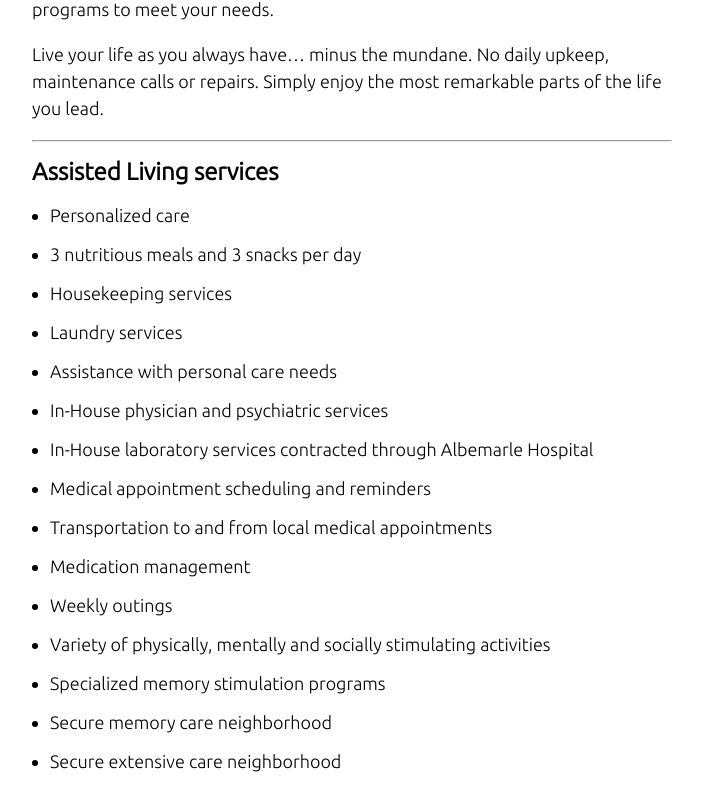
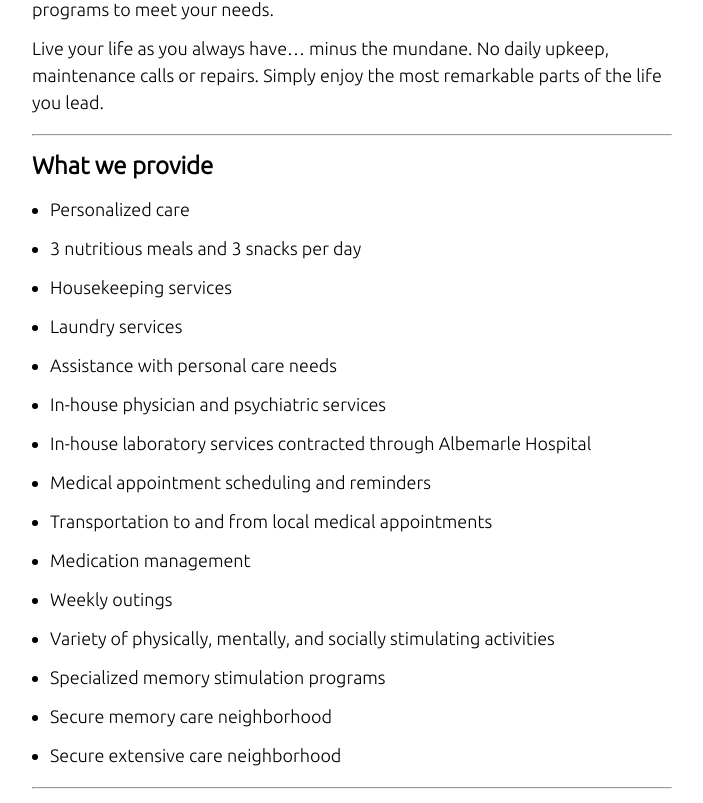
Before and after one commit to aaronsisler/clients.waterbrooke, a Next.js app: page /assisted-living in a window 1280 px wide. Shown: the part 817-1620 px from the top of the page, without its empty margins (288-991 px from the left). Built offline with nearby package versions, Linux system fonts and the light colour scheme; no server answers.

Commit message:
Final touches

```diff
--- a/src/containers/assisted-living-container/assisted-living-container.jsx
+++ b/src/containers/assisted-living-container/assisted-living-container.jsx
@@ -1,5 +1,8 @@
 import React from "react";
-import assistedLivingServices from "../../content/assisted-living-services";
+import {
+  coveredServices,
+  notCoveredServices
+} from "../../content/assisted-living-services";
 import Image from "../../atoms/image";
 import { getCdnUrl } from "../../utils";
 
@@ -42,11 +45,20 @@ const AssistedLivingContainer = () => (
         the life you lead.
       </p>
       <hr />
+      <h2 className="assisted-living-container__list-title">What we provide</h2>
+      <ul className="assisted-living-container__list">
+        {coveredServices.map((service, index) => (
+          <li key={index} className="assisted-living-container__list-item">
+            {service}
+          </li>
+        ))}
+      </ul>
+      <hr />
       <h2 className="assisted-living-container__list-title">
-        Assisted Living services
+        What we don't cover
       </h2>
       <ul className="assisted-living-container__list">
-        {assistedLivingServices.map((service, index) => (
+        {notCoveredServices.map((service, index) => (
           <li key={index} className="assisted-living-container__list-item">
             {service}
           </li>
--- a/src/containers/assisted-living-container/assisted-living-container.scss
+++ b/src/containers/assisted-living-container/assisted-living-container.scss
@@ -11,6 +11,12 @@
     }
     &__content {
       padding: 0 $MEDIUM $LARGE;
+      p {
+        margin: $SMALL 0 0;
+      }
+      hr {
+        margin: $MEDIUM 0 $SMALL 0;
+      }
     }
     &__title {
       @include font-type($MAIN_FONT, $LARGE, bold);
@@ -22,13 +28,10 @@
 
       margin-top: $MEDIUM;
     }
-    p {
-      margin: $SMALL 0 $MEDIUM 0;
-    }
     &__list-title {
       @include font-type($MAIN_FONT, $MIDLARGE, bold);
 
-      margin: $SMALL 0;
+      margin-bottom: $SMALL;
     }
     &__list {
       margin-left: $MEDIUM;
--- a/src/containers/faqs-container/faqs-container.scss
+++ b/src/containers/faqs-container/faqs-container.scss
@@ -28,7 +28,7 @@
       dt {
         @include font-type($MAIN_FONT, $MEDIUM, bold);
 
-        margin: $XSMALL 0;
+        margin: $SMALL 0 $XSMALL;
       }
     }
   }
--- a/src/containers/why-assisted-living-container/why-assisted-living-container.jsx
+++ b/src/containers/why-assisted-living-container/why-assisted-living-container.jsx
@@ -46,7 +46,7 @@ const WhyAssistedLivingContainer = () => (
         individualized service plan to meet specific needs and make their care
         truly personal. Some assisted living communities, such as Waterbrooke,
         are also licensed to provide memory care. These will often have separate
-        dining rooms and menus based on residents’ nutritional needs. &nbsp;
+        dining rooms and menus based on residents’ nutritional needs.&nbsp;
         <Hyperlink
           href="/assisted-living"
           title="Learn more about what we offer."
--- a/src/content/assisted-living-services.js
+++ b/src/content/assisted-living-services.js
@@ -1,19 +1,32 @@
-const assistedLivingServices = [
+const coveredServices = [
   "Personalized care",
   "3 nutritious meals and 3 snacks per day",
   "Housekeeping services",
   "Laundry services",
   "Assistance with personal care needs",
-  "In-House physician and psychiatric services",
-  "In-House laboratory services contracted through Albemarle Hospital",
+  "In-house physician and psychiatric services",
+  "In-house laboratory services contracted through Albemarle Hospital",
   "Medical appointment scheduling and reminders",
   "Transportation to and from local medical appointments",
   "Medication management",
   "Weekly outings",
-  "Variety of physically, mentally and socially stimulating activities",
+  "Variety of physically, mentally, and socially stimulating activities",
   "Specialized memory stimulation programs",
   "Secure memory care neighborhood",
   "Secure extensive care neighborhood"
 ];
 
-export default assistedLivingServices;
+const notCoveredServices = [
+  "24 hour registered nurse",
+  "24 hour one-on-one care",
+  "Durable medical equipment",
+  "Prescription costs",
+  "Other medical supplies",
+  "Transportation to appointments other than medical needs",
+  "Activities other than those scheduled by the Activities department",
+  "Dry cleaning costs",
+  "Salon service fees",
+  "Other incurred debt such as credit, insurance, and phones"
+];
+
+export { coveredServices, notCoveredServices };
```
Also changed, not shown: src/content/faqs.js (+37 -4 lines).
